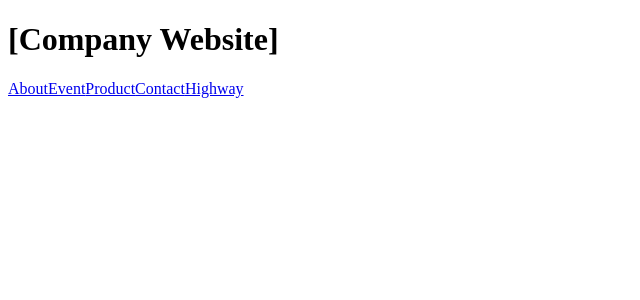
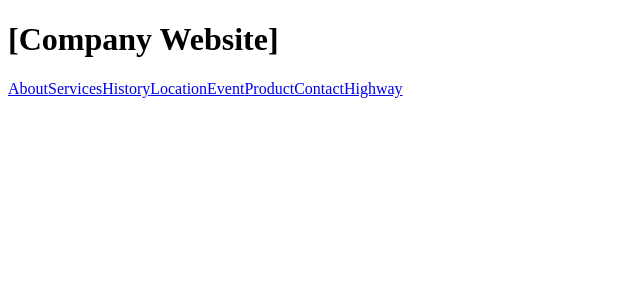
Before and after one commit to billy0402/react-learning-react, a React app: page / in a window 1280 px wide. Shown: the top 300 px of the page, without its empty margins (0-640 px from the left). Built offline with nearby package versions, Linux system fonts and the light colour scheme; the HTML template or start-up script is replaced by a standard one.

Commit message:
feat(CH11): nested Route

```diff
--- a/src/components/Page.tsx
+++ b/src/components/Page.tsx
@@ -1,6 +1,6 @@
 import React from 'react';
 
-import { Link, useLocation } from 'react-router-dom';
+import { Link, Outlet, useLocation } from 'react-router-dom';
 
 const Whoops404 = () => {
   const location = useLocation();
@@ -14,6 +14,9 @@ const Home = () => {
       <h1>[Company Website]</h1>
       <nav>
         <Link to='about'>About</Link>
+        <Link to='about/services'>Services</Link>
+        <Link to='about/history'>History</Link>
+        <Link to='about/location'>Location</Link>
         <Link to='event'>Event</Link>
         <Link to='product'>Product</Link>
         <Link to='contact'>Contact</Link>
@@ -24,7 +27,28 @@ const Home = () => {
 };
 
 const About = () => {
-  return <h1>[About]</h1>;
+  return (
+    <>
+      <h1>[About]</h1>
+      <Outlet />
+    </>
+  );
+};
+
+const Company = () => {
+  return <h2>Our Company</h2>;
+};
+
+const History = () => {
+  return <h2>Our History</h2>;
+};
+
+const Services = () => {
+  return <h2>Our Services</h2>;
+};
+
+const Location = () => {
+  return <h2>Our Location</h2>;
 };
 
 const Event = () => {
@@ -39,4 +63,15 @@ const Contact = () => {
   return <h1>[Contact]</h1>;
 };
 
-export { Whoops404, Home, About, Event, Product, Contact };
+export {
+  Whoops404,
+  Home,
+  About,
+  Company,
+  History,
+  Services,
+  Location,
+  Event,
+  Product,
+  Contact,
+};
--- a/src/components/RouterApp.tsx
+++ b/src/components/RouterApp.tsx
@@ -2,16 +2,32 @@ import React from 'react';
 
 import { Route, Routes } from 'react-router';
 
-import { About, Contact, Event, Home, Product, Whoops404 } from './Page';
+import {
+  About,
+  Company,
+  Contact,
+  Event,
+  History,
+  Home,
+  Location,
+  Product,
+  Services,
+  Whoops404,
+} from './Page';
 
 const RouterApp = () => {
   return (
     <Routes>
       <Route path='/' element={<Home />} />
-      <Route path='/about' element={<About />} />
-      <Route path='/event' element={<Event />} />
-      <Route path='/product' element={<Product />} />
-      <Route path='/contact' element={<Contact />} />
+      <Route path='about' element={<About />}>
+        <Route path='' element={<Company />} />
+        <Route path='services' element={<Services />} />
+        <Route path='history' element={<History />} />
+        <Route path='location' element={<Location />} />
+      </Route>
+      <Route path='event' element={<Event />} />
+      <Route path='product' element={<Product />} />
+      <Route path='contact' element={<Contact />} />
       <Route path='*' element={<Whoops404 />} />
     </Routes>
   );
```
